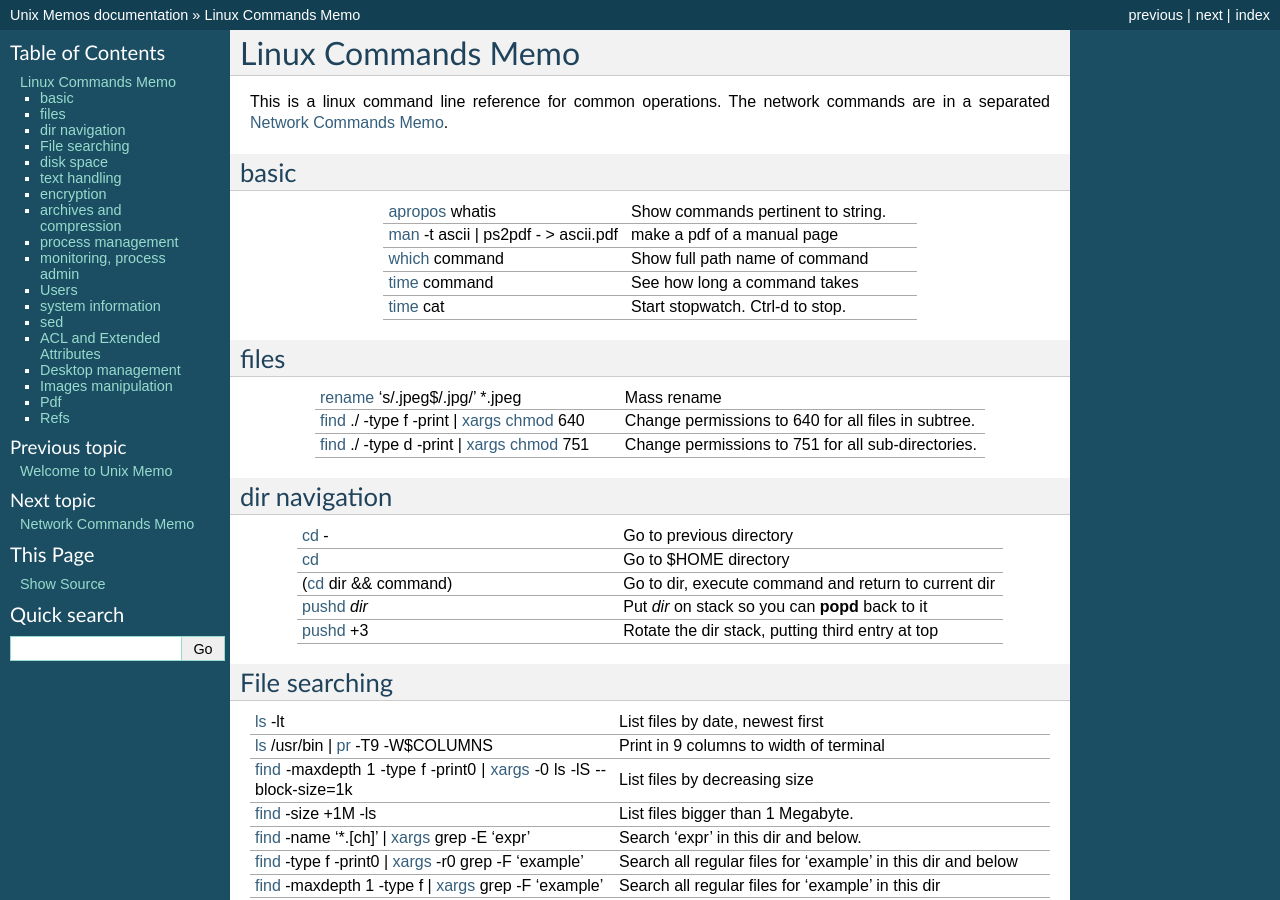
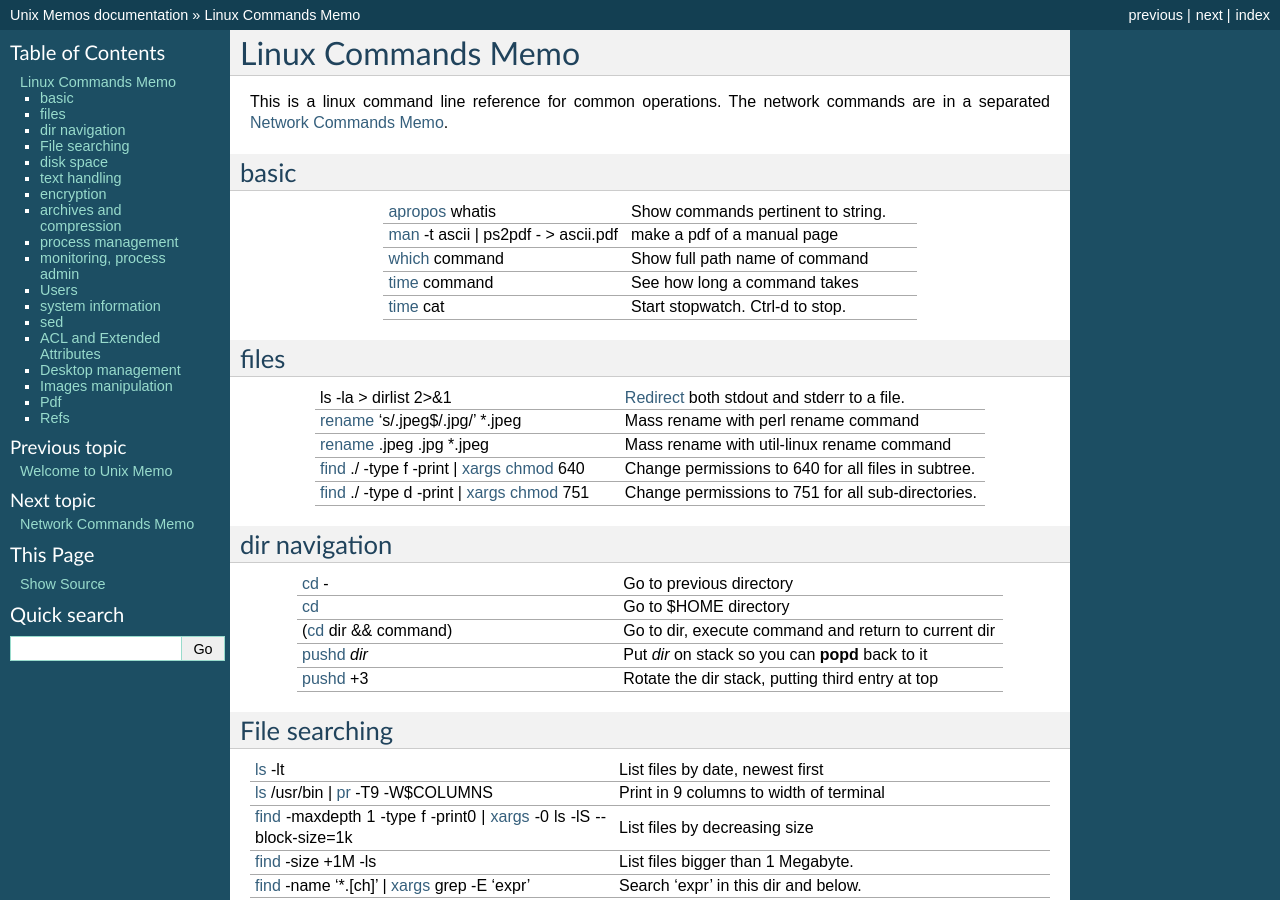
Before and after one commit to marczz/unix_memo, a Sphinx documentation site: the page built from source/commands.rst, in a window 1280 px wide and 900 px high. Built offline with Sphinx 7.4.7, drawn with Linux system fonts in a browser that asks for light colours; the version number could not be read and is left out; some of the changed text lies outside the part shown.

```diff
--- a/source/commands.rst
+++ b/source/commands.rst
@@ -26,7 +26,9 @@
    :delim: %
    :widths: 50, 60
 
-   :man:`rename` 's/.jpeg$/.jpg/' \*.jpeg%Mass rename
+   ls -la > dirlist 2>&1%`Redirect`_ both stdout and stderr to a file.
+   `rename`_ 's/.jpeg$/.jpg/' \*.jpeg%Mass rename with perl rename command
+   :man:`rename <rename.ul>` .jpeg .jpg \*.jpeg%Mass rename with util-linux rename command
    `find`_ ./ -type f -print | `xargs`_ :coreutils:`chmod` 640%Change permissions to 640 for all files in subtree.
    `find`_ ./ -type d -print | `xargs`_ :coreutils:`chmod` 751%Change permissions to 751 for all sub-directories.
 
@@ -390,6 +395,8 @@
 .. _grep: http://www.gnu.org/software/grep/manual/html_node/index.html
 .. _ImageMagick: http://www.imagemagick.org
 .. _rsync: http://www.samba.org/ftp/rsync/rsync.html
+.. _Redirect: http://www.gnu.org/software/bash/manual/bashref.html#Redirections
+.. _rename: https://metacpan.org/pod/distribution/File-Rename/rename.PL
 .. _sed: http://www.gnu.org/software/sed/manual/sed.html
 .. _tcpdump: http://www.tcpdump.org/tcpdump_man.html
 .. _sed: http://www.gnu.org/software/sed/manual/sed.html
```
Also changed, not shown: other parts of source/commands.rst (+4 -1 lines).
